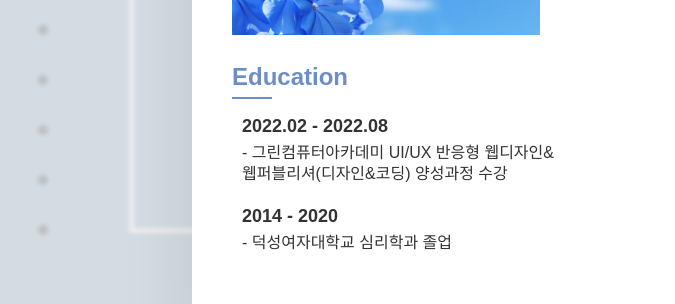
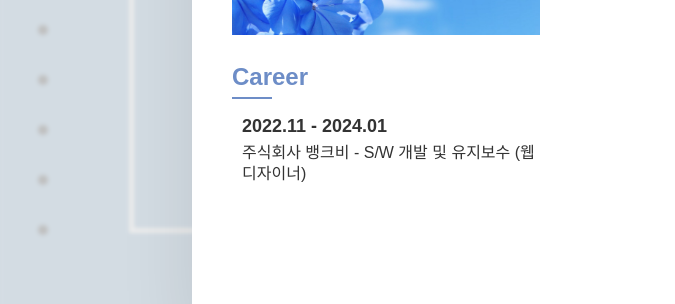
Before and after one commit to YJ-Cha/Portfolio2022, a plain HTML site: page index.html in a window 1280 px wide. Both pictures are taken after a click on the button 60 px from the left and 60 px from the top of the page. Shown: the part 373-677 px from the top of the page, 0-675 px from the left. Drawn offline with Linux system fonts and the light colour scheme; a web font is replaced by a local one.

Commit message:
2024.11.17
-

```diff
--- a/index.html
+++ b/index.html
@@ -44,10 +44,9 @@
                     </div>
                     <div class="profileRight">
                         <div class="profileEdu">
-                            <h3>Education</h3>
+                            <h3>Career</h3>
                             <ul>
-                                <li><span>2022.02 - 2022.08</span> - 그린컴퓨터아카데미 UI/UX 반응형 웹디자인&웹퍼블리셔(디자인&코딩) 양성과정 수강</li>
-                                <li><span>2014 - 2020</span> - 덕성여자대학교 심리학과 졸업</li>
+                                <li><span>2022.11 - 2024.01</span> 주식회사 뱅크비 - S/W 개발 및 유지보수 (웹 디자이너)</li>
                             </ul>
                         </div>
                         <div class="profileSkill">
```
